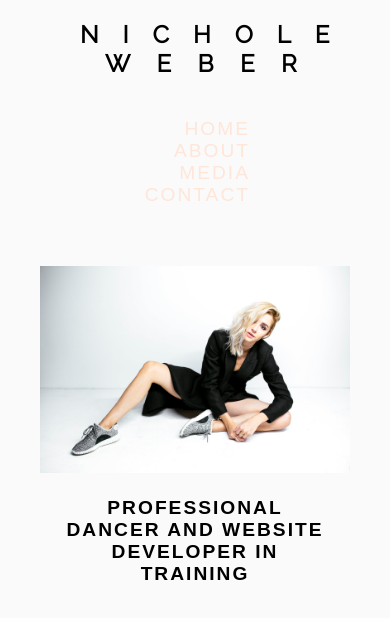
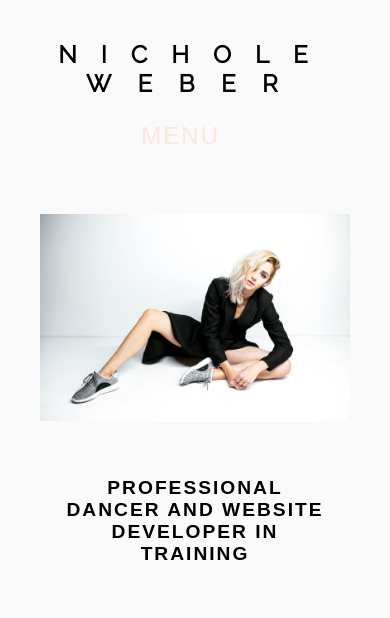
Before and after one commit to nicholeannew/nicholeannew.github.io, a plain HTML site: page unit_8/index.html in a window 390 px wide. Drawn offline with Linux system fonts and the light colour scheme; a web font is replaced by a local one.

Commit message:
mobile index

```diff
--- a/unit_8/css/style.css
+++ b/unit_8/css/style.css
@@ -85,6 +85,24 @@ h3{
 
 }
 
+hr{
+	border: none;
+	width: 2em;
+	margin: 1em auto;
+}
+
+label{
+	font-family: 'Allerta', sans-serif;
+	color:#fee6d9;
+	padding:0 32px;
+	font-size: 1.5em;
+	text-align: center;
+	text-transform: uppercase;
+	letter-spacing: 2px;
+	display: none;
+
+}
+
 
 .clearfix:after{
 	height:0;
@@ -94,3 +112,77 @@ h3{
 	content:" ";
 	clear:both;
 }
+
+#toggle{
+	display: none;
+
+}
+
+@media screen and (max-width:800px){
+	nav{
+		display: none;
+	}
+
+	nav a:link{
+		display: block;
+		padding: 10px;
+		margin: 2px;
+
+	}
+
+	header{
+		padding: 20px 10px;
+	}
+
+	label{
+		display: block;
+		text-align: right;
+
+
+	}
+
+	#toggle:checked + nav{
+		display: block;
+
+	}
+
+
+}
+
+@media screen and (max-width:480px){
+
+	header{
+		padding: 40px 10px;
+	}
+
+	#toggle:checked + nav{
+		display: block;
+	}
+	label{
+		display: block;
+		padding: 1em;
+		padding-right: 5em;
+	}
+
+	h1{
+		font-family:'Raleway', sans-serif;
+		letter-spacing: 1em;
+		font-size: 1.5em;
+		text-transform: uppercase;
+		font-style: thin;
+		display: block;
+		text-align: center;
+	}
+
+	h2{
+		font-family:'Raleway', sans-serif;
+		letter-spacing: 1.1em;
+		font-size: 1.5em;
+		text-transform: uppercase;
+		font-style: thin;
+		display: block;
+		padding: 0 25px;
+		text-align: center;
+
+	}
+}
--- a/unit_8/index.html
+++ b/unit_8/index.html
@@ -3,7 +3,9 @@
 	<head>
 		<title>Nichole Weber</title>
 		<link rel="stylesheet" type="text/css" href="css/style.css">
-
+ 	 <!--[if lt IE 9]>
+            <script src="bower_components/html5shiv/dist/html5shiv.js"></script>
+        <![endif]-->
 
 	</head>
 
@@ -12,17 +14,21 @@
 			<header>
 				<h1> Nichole </h1>
 				<h2> Weber</h2>
+				<label for="toggle">menu</label>
+            	<input type="checkbox" id="toggle">
 			<nav>
 				<a href="index.html">home</a>
 				<a href="#">about</a>
 				<a href="#">media</a>
 				<a href="contact.html">contact</a>
+				<!-- <a href="#" id="mobile">&#9776;</a> -->
 			</nav>
 			</header>
 		</div>
 
 		<main>
 			<img src="assets/mainpic.jpg" alt="picture of me" title="picture of nichole">
+			<hr>
 			<h3> Professional dancer and website developer in training </h3>
 		</main>
 
```
Also changed, not shown: unit_8/contact.html (+2 -0 lines).
